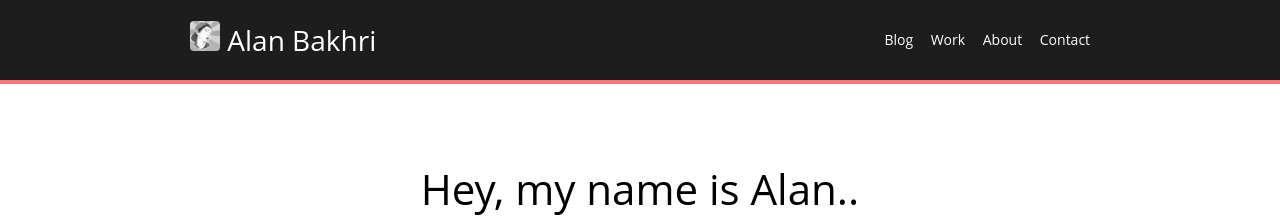
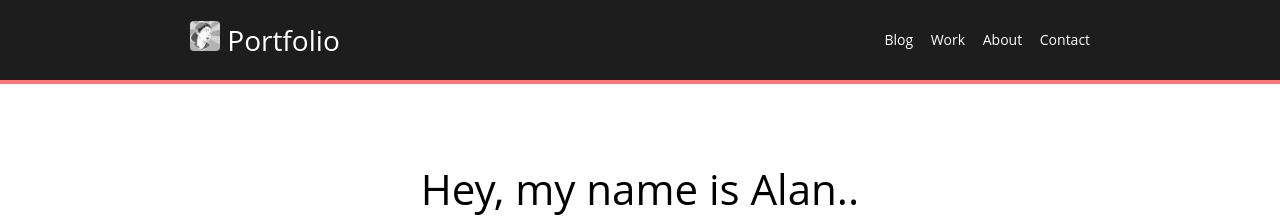
Before and after one commit to alanbakhri/alanbakhri.github.io, a Jekyll site: the page built from index.html, in a window 1280 px wide. Shown: the top 220 px of the page. Built offline with Jekyll 4.4.1, drawn with Linux system fonts in a browser that asks for light colours.

Commit message:
change again

```diff
--- a/_config.yml
+++ b/_config.yml
@@ -7,7 +7,7 @@ author:
   avatar: avatar.png
 
 brand:
-  name: Alan Bakhri
+  name: Portfolio
   path: /images
 
 description: My personal website and info about me
```
